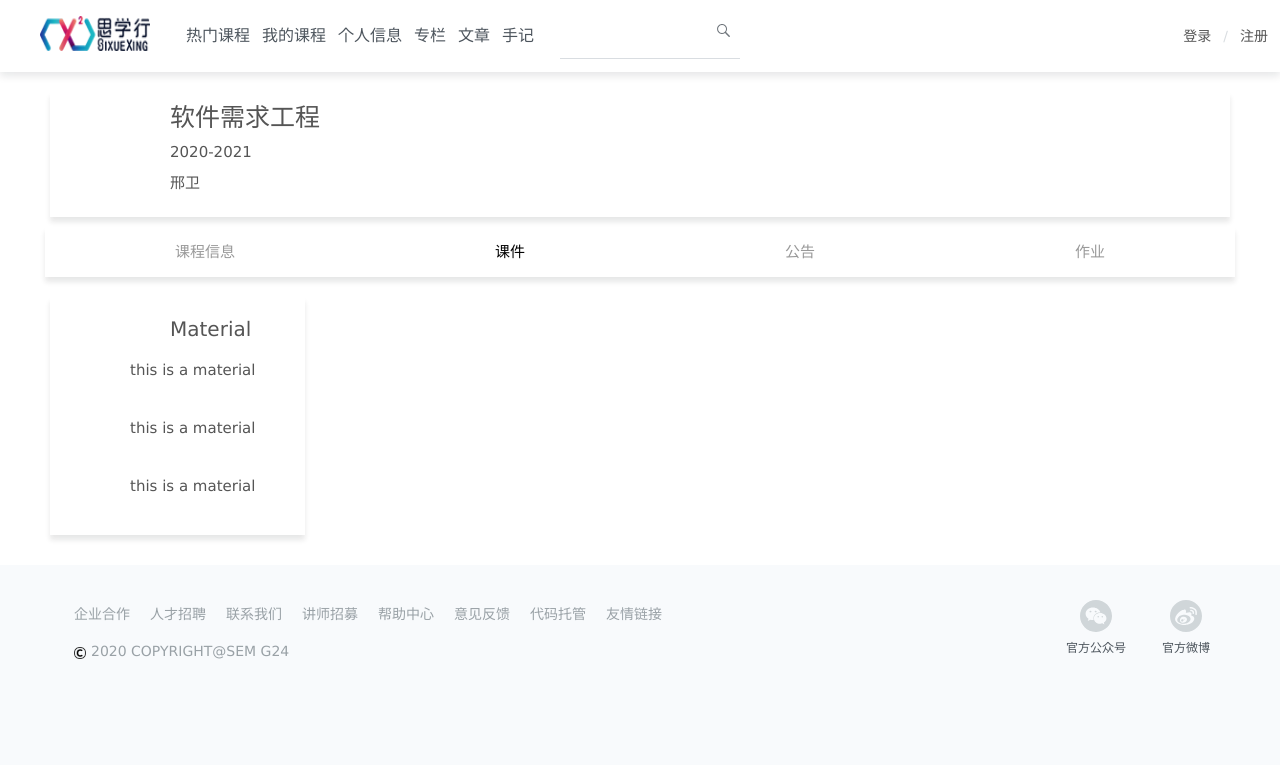
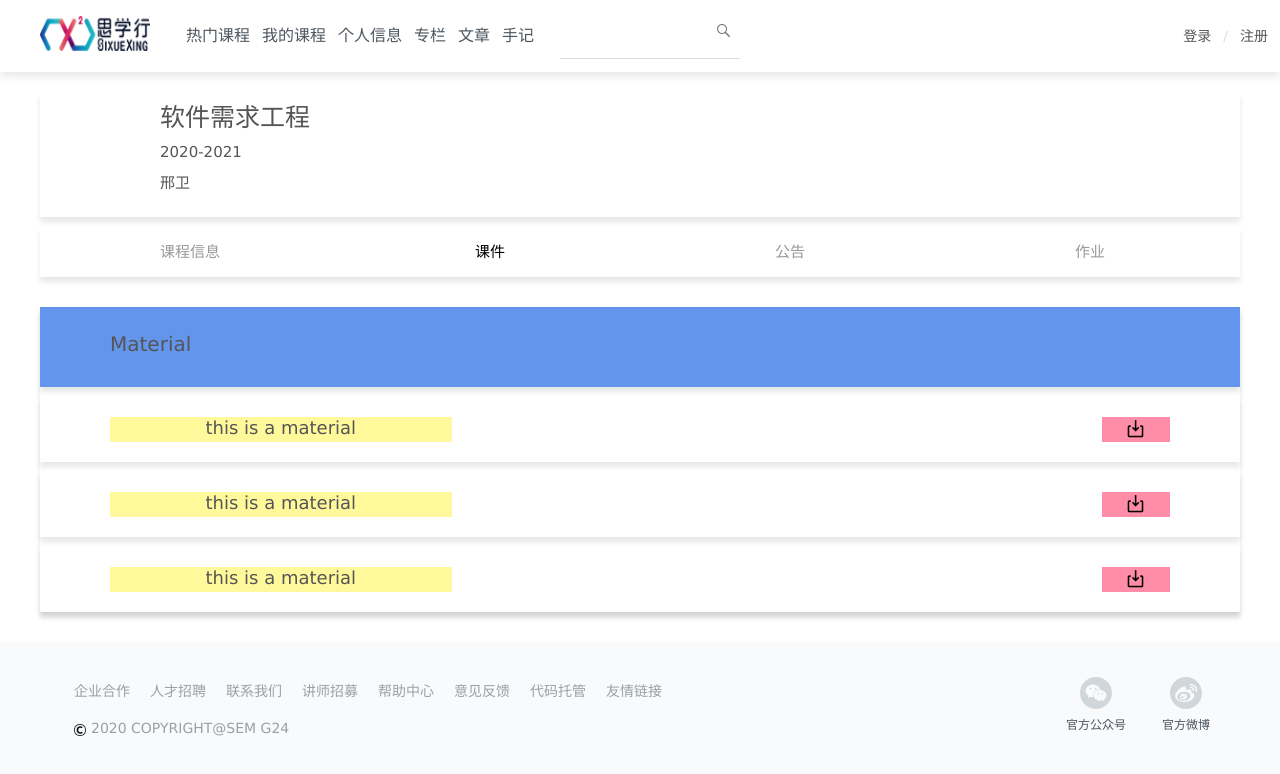
Before and after one commit to LBruyne/university-teaching-platform, a React app in the folder frontend/: page /user/course in a window 1280 px wide. Both pictures are taken after a click on the item "课件". Shown: the top 774 px of the page. Built offline with nearby package versions, Linux system fonts and the light colour scheme.

Commit message:
Course material

```diff
--- a/frontend/src/pages/course/index.jsx
+++ b/frontend/src/pages/course/index.jsx
@@ -1,4 +1,5 @@
 import React from 'react';
+import download_icon from '../../assets/images/CoursePage/download.png';
 
 class CoursePage extends React.Component{
     constructor(props) {
@@ -66,7 +67,22 @@ class CoursePage extends React.Component{
 
         let material = () => {
             let elems = course.mtrl.map(
-                (e) => <div className="cp-content-text">{e}</div>
+                (e) =>
+                    <div class="cp-content-material">
+                        <div class="material-title">{e}</div>
+                        <div
+                            class="btn-download"
+                            onClick={
+                                () => {
+                                    alert("downloading...");
+                                }
+                            }>
+                            <img
+                                class="download-icon"
+                                src={download_icon}
+                            />
+                        </div>
+                    </div>
             )
             return (
                 <div>
@@ -120,7 +136,7 @@ class CoursePage extends React.Component{
                 return {}
         }
         return (
-            <div class="coursepage" style={style}>
+            <div class="coursePage" style={style}>
                 <div class="cp-header">
                     <div class="cp-header-info">
                         <div class="cp-header-title">
@@ -136,7 +152,7 @@ class CoursePage extends React.Component{
                 </div>
                 <div class="cp-navigation">
                     <div class="cp-navigation-list">
-                        <li class="cp-navigation-infomation"
+                        <li class="cp-navigation-information"
                             style={getStyleByFlag(this.INFO)}
                             onClick={()=>{
                                 this.setState({
--- a/frontend/src/styles/course/index.less
+++ b/frontend/src/styles/course/index.less
@@ -1,21 +1,27 @@
-.coursepage{
+.coursePage{
     width: 100%;
     min-width: 1154px;
     display: flex;
     flex-direction: column;
     overflow: hidden;
+    //align-content: center;
+    align-items: center;
 
     .cp-header{
+        width: 1300px;
         display: flex;
-    flex-direction: column;
+        flex-direction: row;
         text-align: left;
+
         .cp-header-info{
+            width: 1250px;
             display: flex;
             flex-direction: column;
             margin: 20px 50px 10px 50px;
             padding-bottom: 20px;
             box-sizing: border-box;
-        box-shadow: 0 5px 5px 0 rgba(28,31,33,.1);
+            box-shadow: 0 5px 5px 0 rgba(28, 31, 33, 0.1);
+
             .cp-header-title{
                 margin: 5px 20px 5px 20px;
                 font-size: 25px;
@@ -33,43 +39,57 @@
             }
         }
     }
-
     .cp-navigation{
         display: flex;
         flex-wrap: nowrap;
         justify-content: space-around;
+
         .cp-navigation-list{
             display: flex;
             margin: 0 10px 0 10px;
             box-sizing: border-box;
             box-shadow: 0 5px 5px 0 rgba(28,31,33,.1);
+
             li{
                 cursor: pointer;
-          margin: 0 130px 0 130px;
+                margin: 0 50px 0 50px;
                 font-size: 15px;
                 color: #999999;
                 line-height: 50px;
+                width: 200px;
                 white-space: nowrap;
+
                 &:hover{
                     color: #333333;
+                    background: #61dafb;
+                    font-weight: bold;
                 }
             }
         }
     }
-
     .cp-content{
+        width: 1200px;
         display: flex;
         text-align: left;
+
         .cp-content-info{
+            width: 100%;
             display: flex;
             flex-direction: column;
-        margin: 20px 50px 30px 50px;
+            margin: 30px 0 30px 0;
+            //padding: 20px 20px 20px 20px;
             box-sizing: border-box;
-        box-shadow: 0 5px 5px 0 rgba(28,31,33,.1);
+            box-shadow: 0 5px 5px 0 rgba(28, 31, 33, 0.1);
+            align-content: center;
+
             .cp-content-title{
-            margin: 20px 20px 20px 20px;
+                //margin: 20px 20px 20px 20px;
+                padding: 25px 20px 15px 20px;
+                height: 40px;
                 font-size: 20px;
-            text-indent: 100px;
+                text-indent: 50px;
+                box-shadow: 0 5px 5px 0 rgba(28, 31, 33, 0.1);
+                background: cornflowerblue;
             }
             .cp-content-text{
                 margin: 20px 50px 20px 50px;
@@ -77,6 +97,46 @@
                 font-size: 15px;
                 text-indent: 30px;
             }
+            .cp-content-material{
+                //width: 1000px;
+                height: 25px;
+                //background: #007aff;
+                text-align: center;
+                font-size: 18px;
+                margin: 10px 0px 0px 0px;
+                padding: 20px 20px 20px 20px;
+                box-shadow: 0 5px 5px 0 rgba(28, 31, 33, 0.1);
+
+                display: flex;
+                flex-direction: row;
+
+                &:hover{
+                    //color: #333333;
+                    background: aquamarine;
+                }
+
+                .material-title{
+                    width: 500px;
+                    background: #fff99c;
+                    margin: 0px 50px 0px 50px;
+                }
+
+                .btn-download{
+                    width: 100px;
+                    margin: 0px 50px 0px 600px;
+                    float: right;
+                    background: #ff8da8;
+
+                    .download-icon{
+                        height: 100%;
+                    }
+
+                    &:hover{
+                        //color: #333333;
+                        background: #ff3c65;
                     }
                 }
             }
+        }
+    }
+}
```
Also changed, not shown: frontend/src/assets/images/CoursePage/download.png (added). Lines whose indentation alone changed are shown as unchanged.
